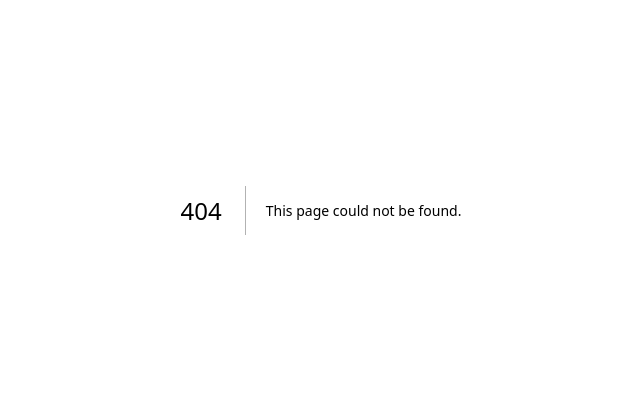
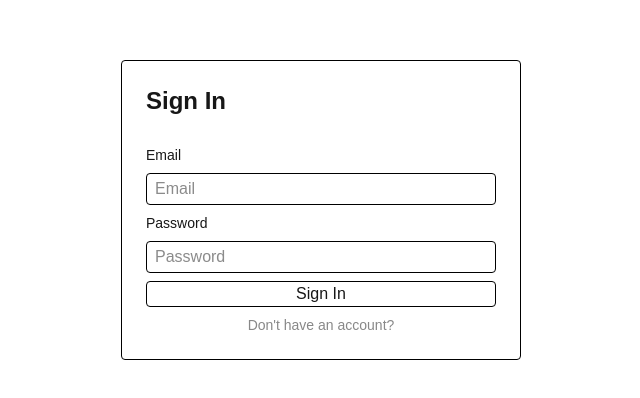
Before and after one commit to tetrabytes-uom/tetrabytes_hackelite2.0, a Next.js app: page /login in a window 1280 px wide. Before the commit this address had no page. Shown: the part 190-588 px from the top of the page, without its empty margins (319-959 px from the left). Built offline with nearby package versions, Linux system fonts and the light colour scheme.

Commit message:
feat: create login page

```diff
--- /dev/null
+++ b/src/app/login/page.tsx
@@ -0,0 +1,66 @@
+'use client';
+
+import { FormEvent, useState } from 'react';
+import { signIn } from 'next-auth/react';
+import { useRouter } from 'next/navigation';
+import Link from 'next/link';
+
+export default function Login() {
+  const [error, setError] = useState('');
+  const router = useRouter();
+
+  const handleSubmit = async (event: FormEvent<HTMLFormElement>) => {
+    event.preventDefault();
+    const formData = new FormData(event.currentTarget);
+    const res = await signIn('credentials', {
+      email: formData.get('email'),
+      password: formData.get('password'),
+      redirect: false,
+    });
+    if (res?.error) {
+      setError(res.error as string);
+    }
+    if (res?.ok) {
+      return router.push('/');
+    }
+  };
+
+  return (
+    <section className="w-full h-screen flex items-center justify-center">
+      <form
+        className="p-6 w-full max-w-[400px] flex flex-col justify-between items-center gap-2
+        border border-solid border-black bg-white rounded"
+        onSubmit={handleSubmit}
+      >
+        {error && <div className="text-black">{error}</div>}
+        <h1 className="mb-5 w-full text-2xl font-bold">Sign In</h1>
+        <label className="w-full text-sm">Email</label>
+        <input
+          type="email"
+          placeholder="Email"
+          className="w-full h-8 border border-solid border-black rounded p-2"
+          name="email"
+        />
+        <label className="w-full text-sm">Password</label>
+        <div className="flex w-full">
+          <input
+            type="password"
+            placeholder="Password"
+            className="w-full h-8 border border-solid border-black rounded p-2"
+            name="password"
+          />
+        </div>
+        <button className="w-full border border-solid border-black rounded">
+          Sign In
+        </button>
+
+        <Link
+          href="/register"
+          className="text-sm text-[#888] transition duration-150 ease hover:text-black"
+        >
+          Don&apos;t have an account?
+        </Link>
+      </form>
+    </section>
+  );
+}
```
